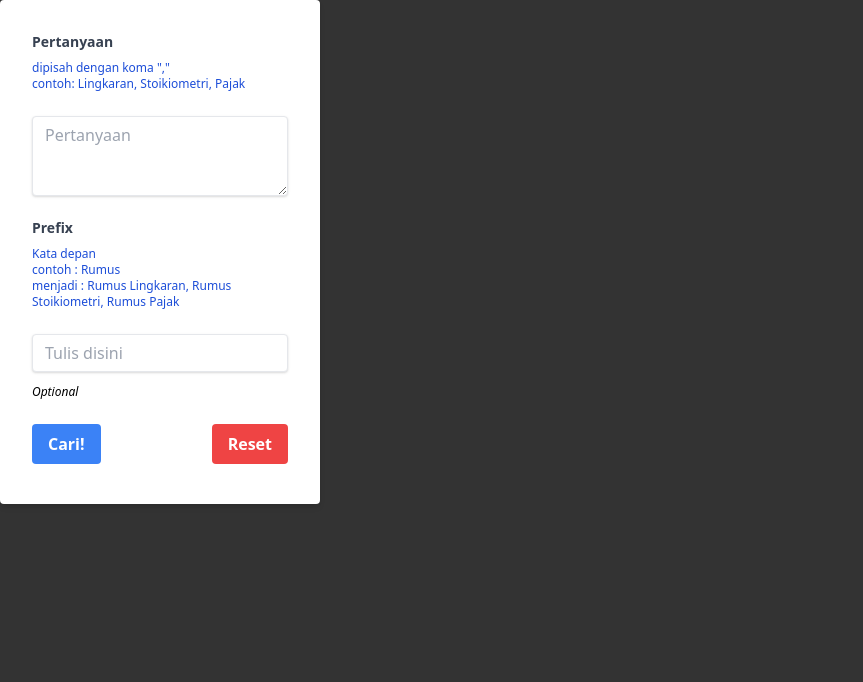
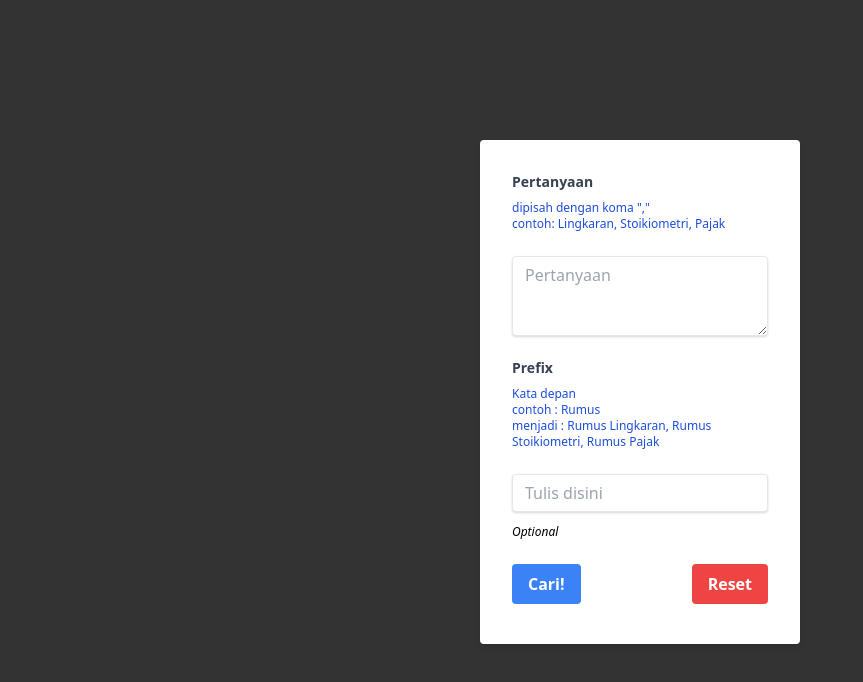
Before and after one commit to diosamuel/multiplesearch, a plain HTML site: page index.html in a window 1280 px wide. Shown: the whole page, without its empty margins (0-863 px from the left). Drawn offline with nearby package versions, Linux system fonts and the light colour scheme.

Commit message:
Update index.html

```diff
--- a/index.html
+++ b/index.html
@@ -15,7 +15,7 @@
 	</style>
 </head>
 <body>
-<div class="w-full max-w-xs">
+<div class="w-full max-w-xs parent">
   <form class="bg-white shadow-md rounded px-8 pt-8 pb-10 mb-4">
     <div class="mb-4">
       <label class="block text-gray-700 text-sm font-bold mb-2" for="username">
```
